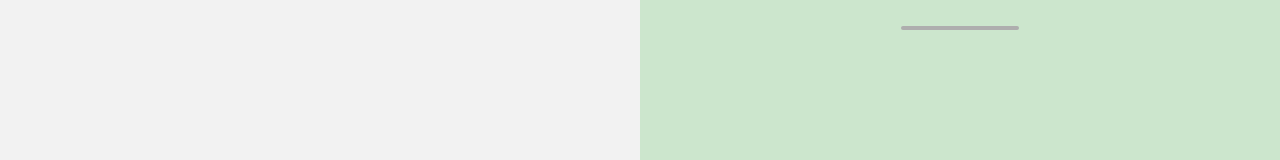
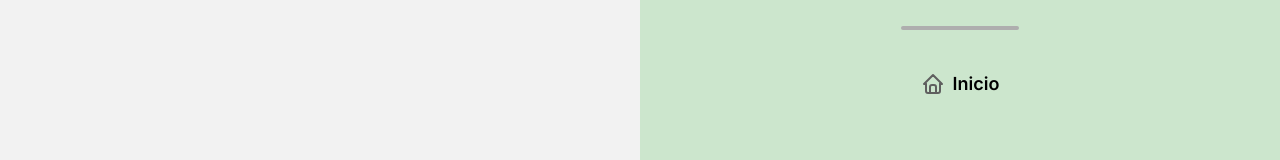
Before and after one commit to CodeVerseInc/codicon-mindFlow, a Next.js app: page / in a window 1280 px wide. Shown: the part 213-373 px from the top of the page. Built offline with nearby package versions, Linux system fonts and the light colour scheme.

Commit message:
ci: Intruccions Navbar Active

```diff
--- a/src/components/ui/sidebar/SideBar.tsx
+++ b/src/components/ui/sidebar/SideBar.tsx
@@ -1,4 +1,16 @@
+import { IconHome } from '@tabler/icons-react'
 import Image from 'next/image'
+
+const rutes = [
+  {
+    name: 'Inicio',
+    icon: <IconHome stroke={2} className='text-color-icon' />,
+  },
+]
+
+// Hay que hacer una clase active se hace haciendo un estado setIsActive isActive y la condicion sera
+// isActive? '(estilos al momento de clickear)'
+// Usando arreglo rutes hacer un map que cada que hagan clic en un item del map, se ponga isActive para que active los estilos
 
 export const SideBar = () => {
   return (
@@ -30,6 +42,10 @@ export const SideBar = () => {
         </div>
         <div>
           <ul>
+            <li className=' font-semibold flex items-center gap-2 text-lg'>
+              <span>Inicio</span>
+              <IconHome stroke={2} className='text-color-icon' />
+            </li>
             <li></li>
           </ul>
         </div>
--- a/tailwind.config.ts
+++ b/tailwind.config.ts
@@ -16,6 +16,7 @@ const config: Config = {
         'color-box': '#73B577',
         'color-box-secundary': '#509755',
         'color-separator': '#AEAEAE',
+        'color-icon': '#5F5F5F',
         'tom-thumb': {
           '50': '#f5f9f4', // Lightest - used for backgrounds, borders etc.
           '100': '#e5f3e6', // Lighter
```
Also changed, not shown: package.json (+7 -5 lines), 1 other file (tests, documents, lock files or other folders).
